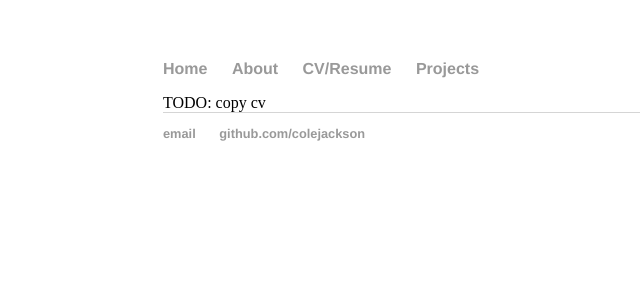
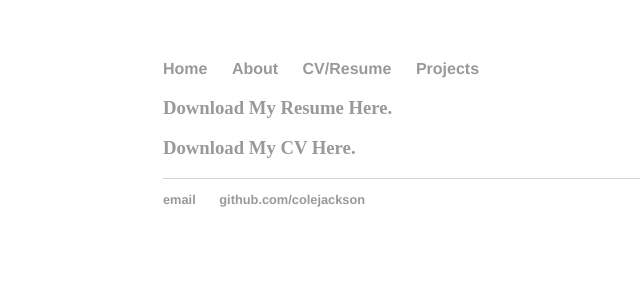
Before and after one commit to colejackson/colejackson.github.io, a Jekyll site: the page built from cv/index.html, in a window 1280 px wide. Shown: the top 300 px of the page, without its empty margins (29-669 px from the left). Built offline with Jekyll 4.4.1, drawn with Linux system fonts in a browser that asks for light colours.

Commit message:
Update index.html

```diff
--- a/cv/index.html
+++ b/cv/index.html
@@ -1,6 +1,8 @@
 ---
 layout: default
-title: Curriculum Vitae
+title: Curriculum Vitae and Resume
 ---
 
-TODO: copy cv
+<h3><a href="/resume.pdf">Download My Resume Here.</a></h3>
+
+<h3><a href="/cv.pdf">Download My CV Here.</a></h3>
```
